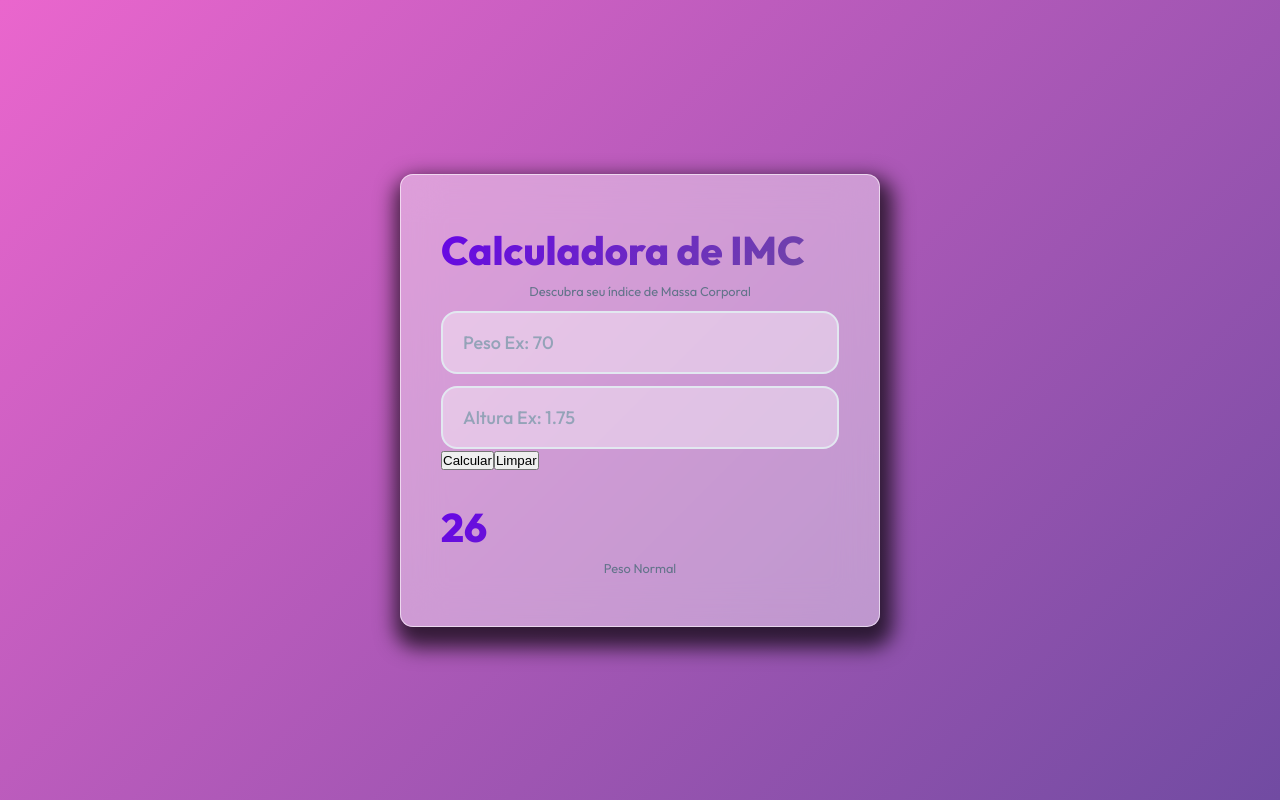
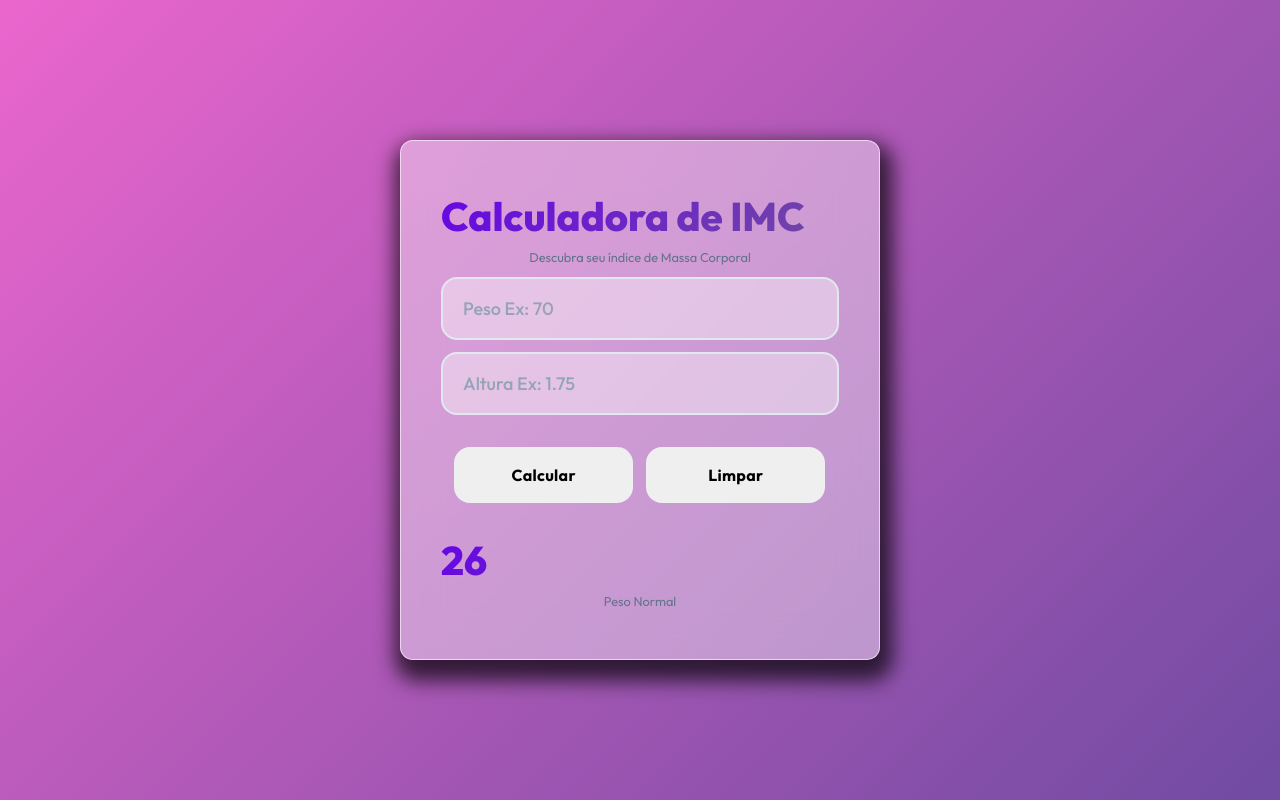
Before and after one commit to gustavoweb/imc-2B, a React (Vite) app: page / in a window 1280 px wide. Built offline with nearby package versions, Linux system fonts and the light colour scheme.

Commit message:
Add files via upload

```diff
--- a/src/App.css
+++ b/src/App.css
@@ -62,3 +62,42 @@
  input::placeholder{
   color: #94a3b8;
  }
+ button{
+  padding: 18px 24px;
+  font-size: 16px;
+  font-weight: 700;
+  border: none;
+  border-radius: 16px;
+  cursor: pointer;
+  font-family: inherit;
+  letter-spacing: 0.3px;
+  position: relative;
+  overflow: hidden;
+  transition: all 0.3s cubic-bezier(0.4, 0, 0.2, 1);
+  width: 45%;
+  margin-left: 3.3%;
+  margin-top: 32px;
+ }
+ button::before{
+  content: '';
+  position: absolute;
+  top: 50%;
+  left: 50%;
+  width: 0;
+  height: 0;
+  border-radius: 50%;
+  background: rgba(255, 255, 255, 0.3);
+  transform: translate(-50%, -50%);
+  transition: width 0.6s, height 0.6s;
+ }
+ button:hover::before{
+  width: 300px;
+  height: 300px;
+ }
+ button:hover{
+  transform: translateY(-2px);
+  box-shadow: 0 10px 40px rgba(0,0,0,0.3);
+ }
+ button:active{
+  transform: translateY(0);
+ }
```
